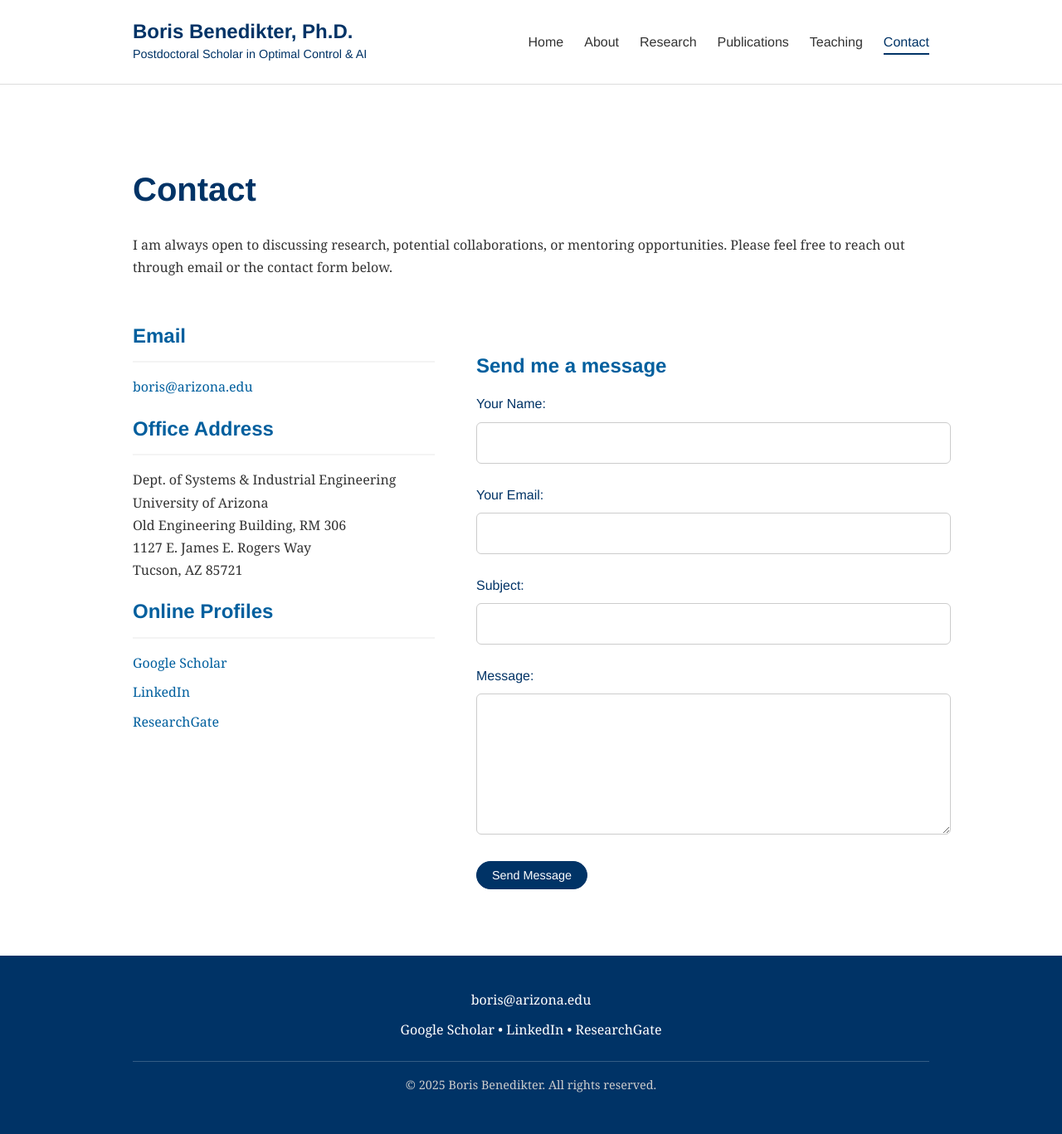
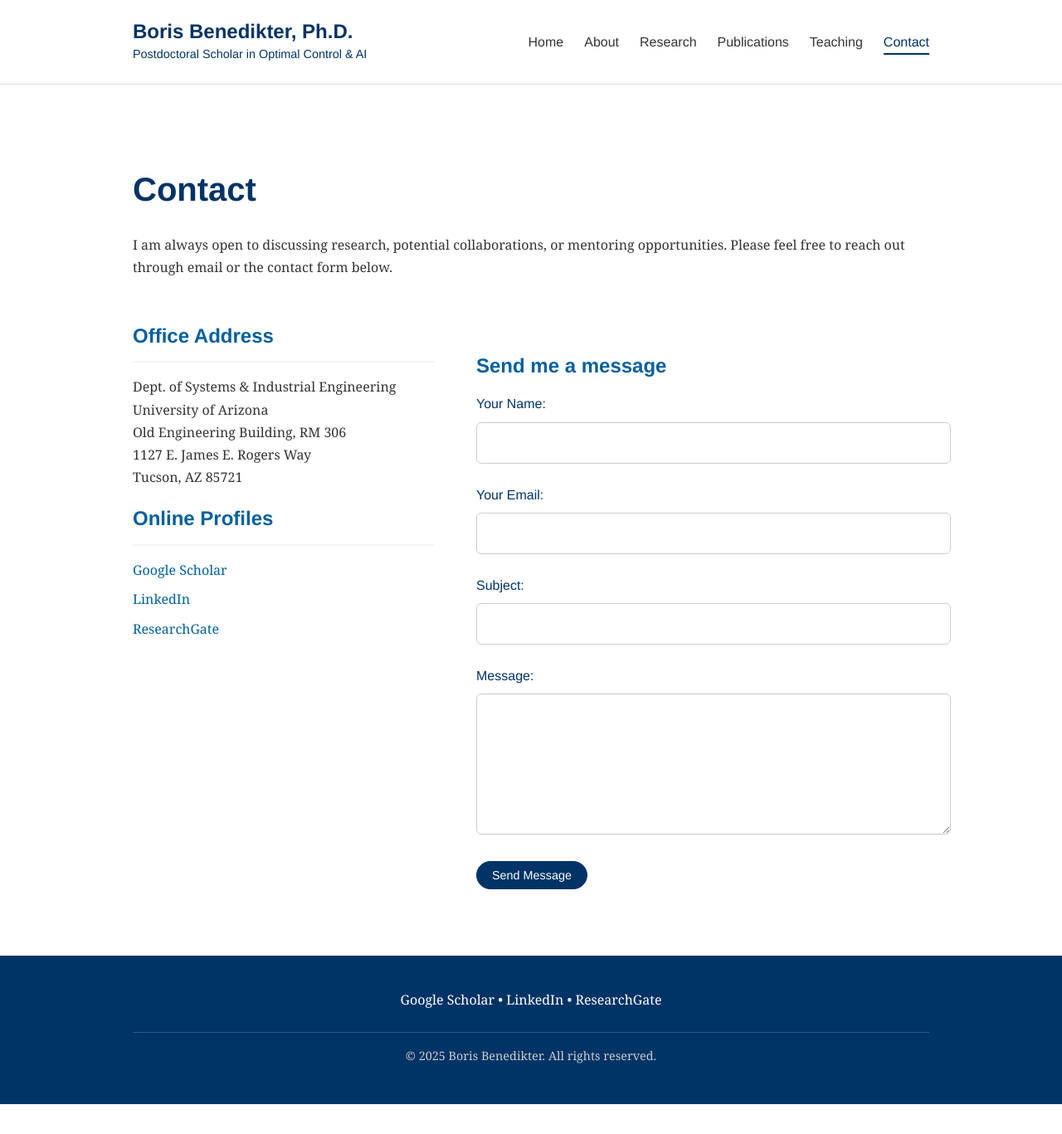
Before and after one commit to borisbenedikter/borisbenedikter.github.io, a Jekyll site: the page built from contact.md, in a window 1280 px wide and 1367 px high. Shown: the whole window at 83% size. Built offline with Jekyll 4.4.1, drawn with Linux system fonts in a browser that asks for light colours.

Commit message:
removed email

```diff
--- a/_includes/footer.html
+++ b/_includes/footer.html
@@ -1,9 +1,6 @@
 <footer>
     <div class="container">
         <div class="footer-links">
-            <p>
-                <a href="mailto:boris@arizona.edu">boris@arizona.edu</a>
-            </p>
             <p>
                 <a href="https://scholar.google.com/citations?user=kHuGNkEAAAAJ" target="_blank" rel="noopener noreferrer">Google Scholar</a> &bull;
                 <a href="https://www.linkedin.com/in/boris-benedikter/" target="_blank" rel="noopener noreferrer">LinkedIn</a> &bull;
--- a/contact.md
+++ b/contact.md
@@ -10,9 +10,6 @@ I am always open to discussing research, potential collaborations, or mentoring
 
 <div class="contact-grid">
   <div class="contact-details">
-    <h3>Email</h3>
-    <p><a href="mailto:boris@arizona.edu">boris@arizona.edu</a></p>
-
     <h3>Office Address</h3>
     <p>
       Dept. of Systems & Industrial Engineering<br>
```
